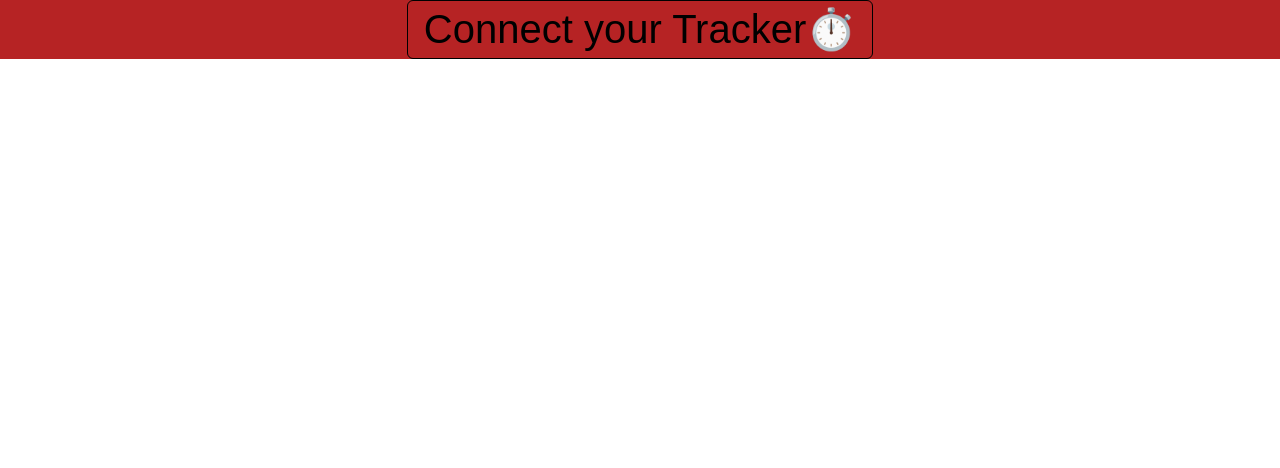
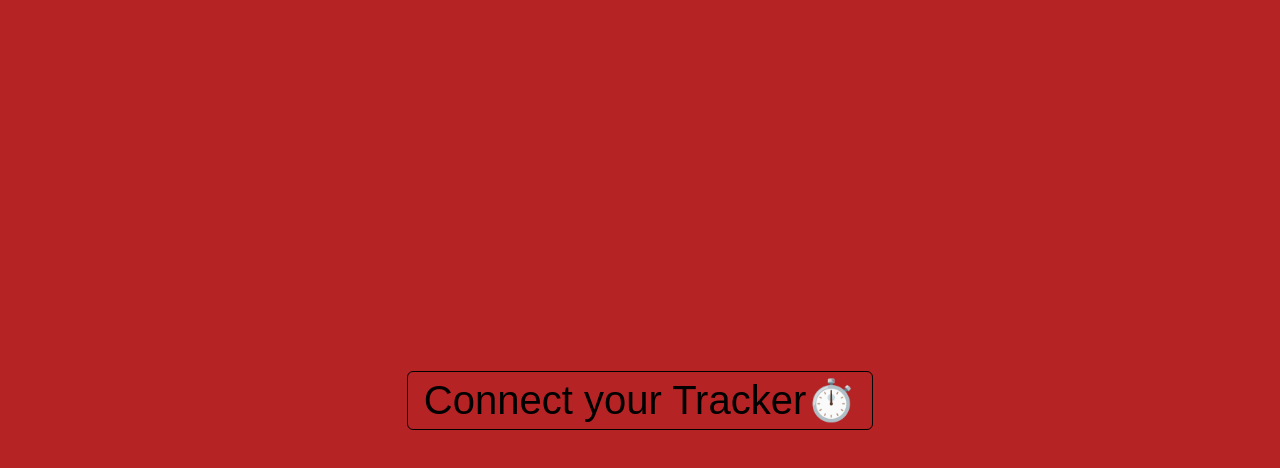
Before and after one commit to demsr/t1im3ular, a React (Create React App) app: page / in a window 1280 px wide. Shown: the top 468 px of the page. Built offline with nearby package versions, Linux system fonts and the light colour scheme.

Commit message:
set layout

```diff
--- a/src/index.css
+++ b/src/index.css
@@ -1,13 +1,12 @@
 body {
   margin: 0;
-  font-family: -apple-system, BlinkMacSystemFont, 'Segoe UI', 'Roboto', 'Oxygen',
-    'Ubuntu', 'Cantarell', 'Fira Sans', 'Droid Sans', 'Helvetica Neue',
+  font-family: -apple-system, BlinkMacSystemFont, "Segoe UI", "Roboto", "Oxygen",
+    "Ubuntu", "Cantarell", "Fira Sans", "Droid Sans", "Helvetica Neue",
     sans-serif;
   -webkit-font-smoothing: antialiased;
   -moz-osx-font-smoothing: grayscale;
 }
 
-code {
-  font-family: source-code-pro, Menlo, Monaco, Consolas, 'Courier New',
-    monospace;
+#root {
+  height: 100vh;
 }
```
